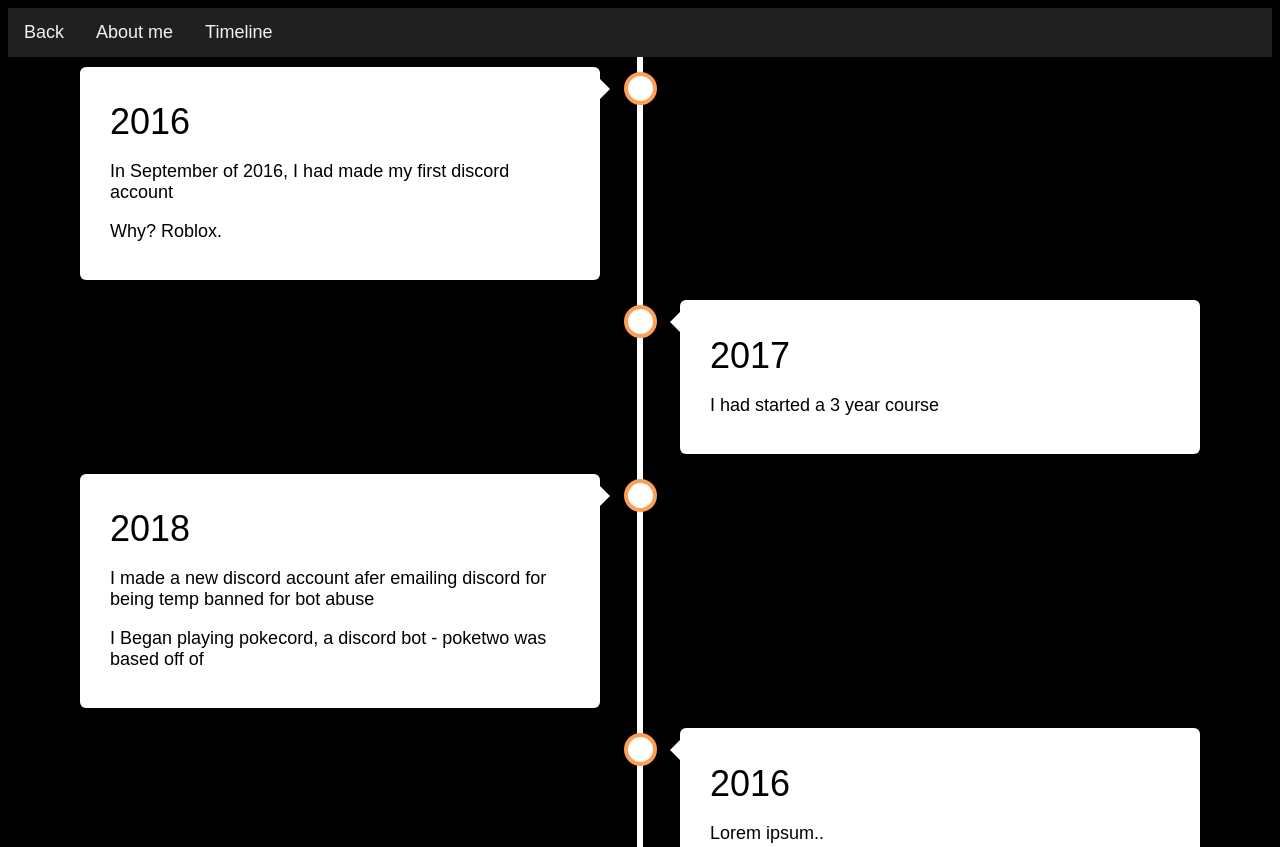
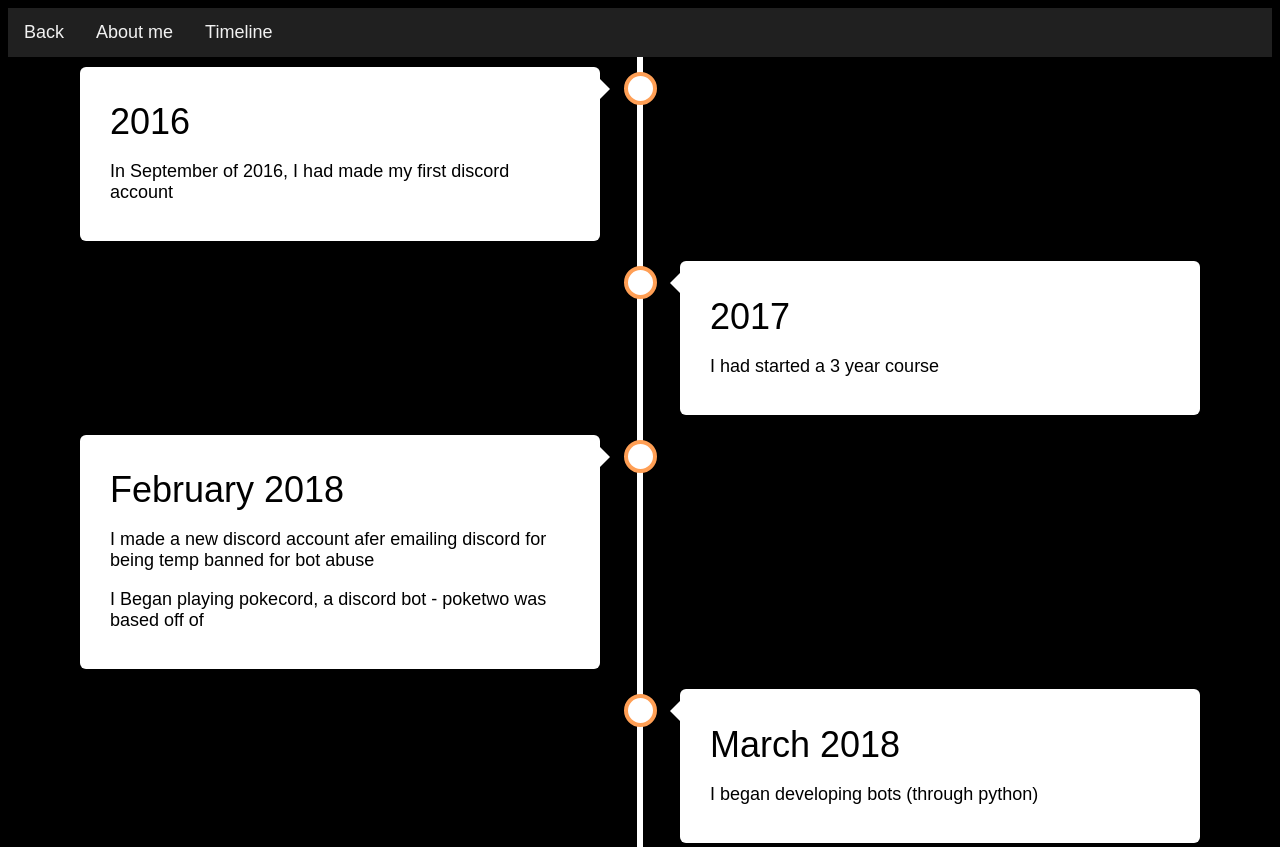
Before and after one commit to kiz98/website, a plain HTML site: page timeline.html in a window 1280 px wide. Shown: the top 847 px of the page. Drawn offline with Linux system fonts and the light colour scheme.

Commit message:
Add files via upload

```diff
--- a/timeline.html
+++ b/timeline.html
@@ -22,7 +22,6 @@
     <div class="content">
       <h2 class="timeclass">2016</h2>
       <p class="timeclass">In September of 2016, I had made my first discord account</p>
-      <p class="timeclass">Why? Roblox.</p>
     </div>
   </div>
   <div class="container right">
@@ -35,15 +34,15 @@
 <div class="timeline">
   <div class="container left">
     <div class="content">
-      <h2 class="timeclass">2018</h2>
+      <h2 class="timeclass"> February 2018</h2>
       <p class="timeclass"> I made a new discord account afer emailing discord for being temp banned for bot abuse</p>
       <p class="timeclass">I Began playing pokecord, a discord bot - poketwo was based off of</p>
     </div>
   </div>
   <div class="container right">
     <div class="content">
-      <h2 class="timeclass">2016</h2>
-      <p class="timeclass">Lorem ipsum..</p>
+      <h2 class="timeclass">March 2018</h2>
+      <p class="timeclass">I began developing bots (through python)</p>
     </div>
   </div>
 </div>
```
